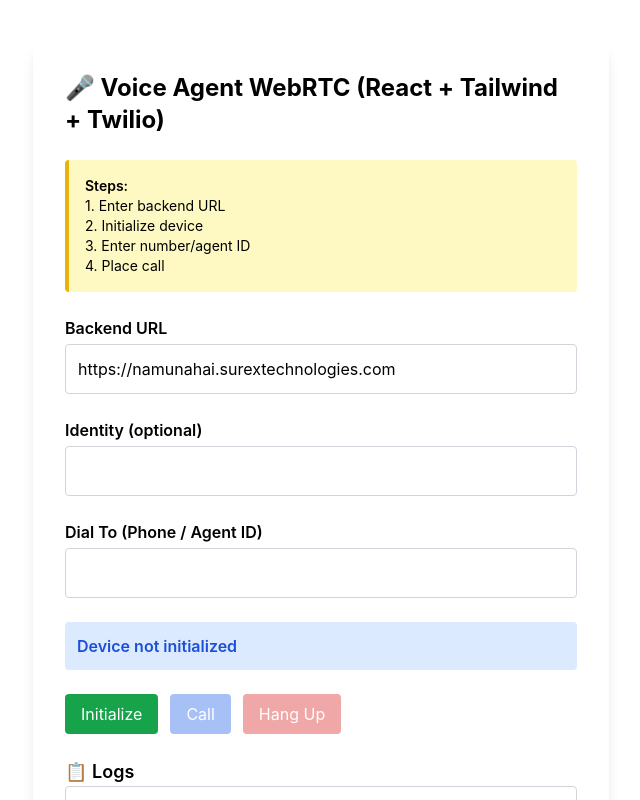
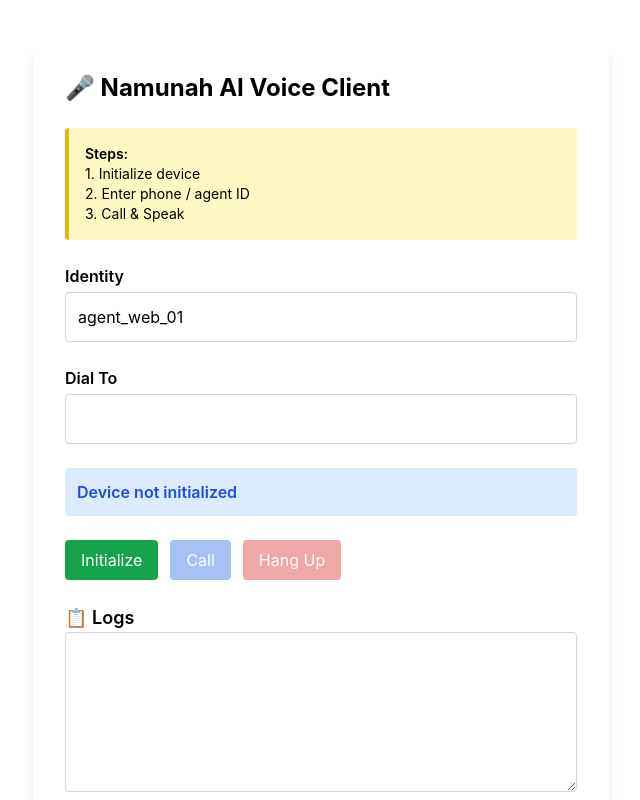
Before and after one commit to subramanyamrekhandar/twilio_sdk_react, a React (Create React App) app: page / in a window 1280 px wide. Shown: the top 800 px of the page, without its empty margins (319-959 px from the left). Built offline with nearby package versions, Linux system fonts and the light colour scheme.

Commit message:
webrtc full code updated

```diff
--- a/src/VoiceClient.jsx
+++ b/src/VoiceClient.jsx
@@ -3,7 +3,7 @@ import { Device } from "@twilio/voice-sdk";
 
 export default function VoiceClient() {
   const [backendUrl, setBackendUrl] = useState("https://namunahai.surextechnologies.com");
-  const [identity, setIdentity] = useState("");
+  const [identity, setIdentity] = useState("agent_web_01");
   const [dialTo, setDialTo] = useState("");
   const [status, setStatus] = useState("Device not initialized");
   const [statusType, setStatusType] = useState("info");
@@ -14,7 +14,8 @@ export default function VoiceClient() {
 
   function log(message, type = "info") {
     const timestamp = new Date().toISOString();
-    const prefix = type === "error" ? "❌" : type === "success" ? "✅" : "ℹ️";
+    const prefix =
+      type === "error" ? "❌" : type === "success" ? "✅" : "ℹ️";
     logRef.current.value = `${timestamp} ${prefix} ${message}\n${logRef.current.value}`;
   }
 
@@ -29,7 +30,7 @@ export default function VoiceClient() {
 
     log(`Requesting token from ${endpoint}`);
 
-    const body = identity ? JSON.stringify({ identity }) : "{}";
+    const body = JSON.stringify({ identity });
 
     const res = await fetch(endpoint, {
       method: "POST",
@@ -50,30 +51,25 @@ export default function VoiceClient() {
     try {
       setStatusText("Requesting token...", "info");
 
+      // Request microphone permissions explicitly
+      await navigator.mediaDevices.getUserMedia({ audio: true });
+
       const token = await getToken();
 
-      // const twilioDevice = new Device(token, {
-      //   codecPreferences: ["opus", "pcmu"],
-      //   fakeLocalDTMF: true,
-      //   enableRingingState: true,
-      // });
-
-      // twilioDevice.on("ready", () => {
-      //   setStatusText(`Device ready`, "success");
-      //   setDevice(twilioDevice);
-      // });
       const twilioDevice = new Device(token, {
         codecPreferences: ["opus", "pcmu"],
         fakeLocalDTMF: true,
         enableRingingState: true,
       });
 
-      // store device immediately
-      setDevice(twilioDevice);
-      twilioDevice.on("ready", () => {
-        setStatusText(`Device ready`, "success");
+      twilioDevice.on("registered", () => {
+        setStatusText("Device registered & ready", "success");
+        setDevice(twilioDevice);
       });
 
+      twilioDevice.on("ready", () => {
+        setStatusText("Device ready", "success");
+      });
 
       twilioDevice.on("error", (err) => {
         setStatusText(`Device error: ${err.message}`, "error");
@@ -96,6 +92,7 @@ export default function VoiceClient() {
       });
 
       setStatusText("Device initializing...", "info");
+      await twilioDevice.register();
     } catch (err) {
       setStatusText(`Init failed: ${err.message}`, "error");
     }
@@ -103,10 +100,10 @@ export default function VoiceClient() {
 
   const placeCall = () => {
     if (!device) return log("Device not initialized", "error");
-    if (!dialTo) return log("Enter number/agent ID", "error");
+    if (!dialTo) return log("Enter number / agent ID", "error");
 
     setStatusText(`Calling ${dialTo}...`);
-    const conn = device.connect({ params: { To: dialTo } });
+    const conn = device.connect({ params: { To: dialTo, From: identity } });
     setActiveConnection(conn);
   };
 
@@ -118,27 +115,17 @@ export default function VoiceClient() {
 
   return (
     <div className="max-w-xl mx-auto bg-white p-8 mt-10 rounded-xl shadow-lg space-y-6">
-      <h1 className="text-2xl font-bold">🎤 Voice Agent WebRTC (React + Tailwind + Twilio)</h1>
+      <h1 className="text-2xl font-bold">🎤 Namunah AI Voice Client</h1>
 
       <div className="bg-yellow-100 border-l-4 border-yellow-500 p-4 text-sm rounded">
         <p className="font-semibold">Steps:</p>
-        <p>1. Enter backend URL</p>
-        <p>2. Initialize device</p>
-        <p>3. Enter number/agent ID</p>
-        <p>4. Place call</p>
+        <p>1. Initialize device</p>
+        <p>2. Enter phone / agent ID</p>
+        <p>3. Call & Speak</p>
       </div>
 
       <div>
-        <label className="font-semibold">Backend URL</label>
-        <input
-          className="w-full p-3 border border-gray-300 rounded mt-1"
-          value={backendUrl}
-          onChange={(e) => setBackendUrl(e.target.value)}
-        />
-      </div>
-
-      <div>
-        <label className="font-semibold">Identity (optional)</label>
+        <label className="font-semibold">Identity</label>
         <input
           className="w-full p-3 border border-gray-300 rounded mt-1"
           value={identity}
@@ -147,7 +134,7 @@ export default function VoiceClient() {
       </div>
 
       <div>
-        <label className="font-semibold">Dial To (Phone / Agent ID)</label>
+        <label className="font-semibold">Dial To</label>
         <input
           className="w-full p-3 border border-gray-300 rounded mt-1"
           value={dialTo}
```
